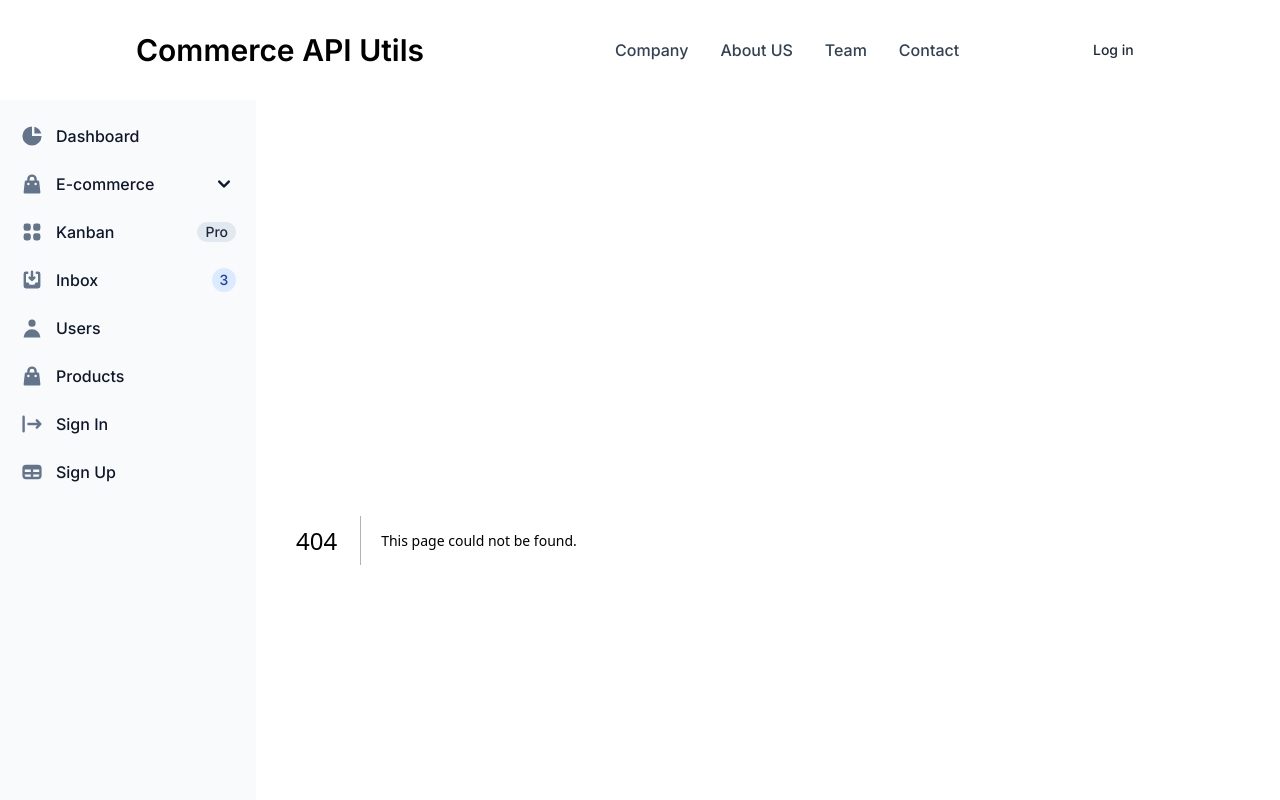
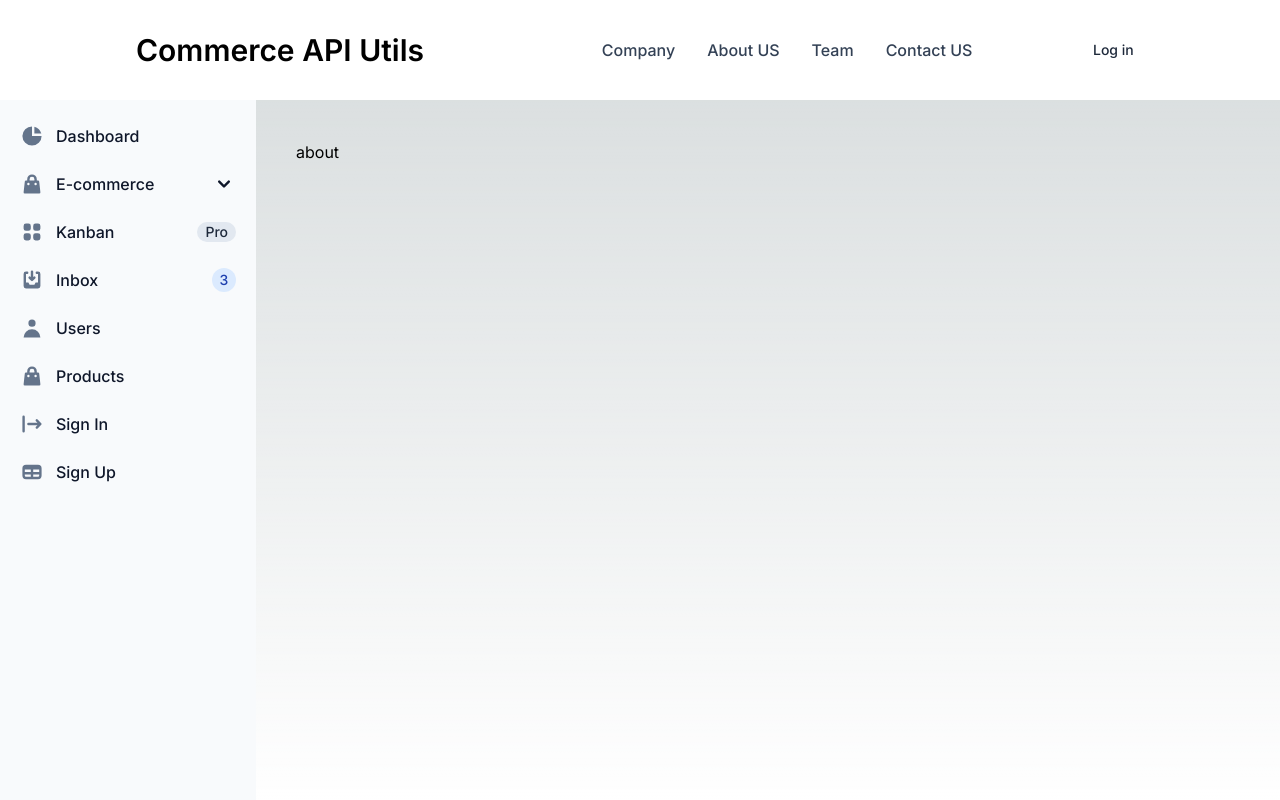
Before and after one commit to Vikram-VN/occ-api-utils, a Next.js app: page /about in a window 1280 px wide. Before the commit this address had no page. Shown: the top 800 px of the page. Built offline with nearby package versions, Linux system fonts and the light colour scheme.

Commit message:
added static pages

```diff
--- /dev/null
+++ b/app/about/page.js
@@ -0,0 +1,7 @@
+import Image from 'next/image'
+
+export default function Home() {
+  return (
+    <p>about</p>
+  )
+}
--- /dev/null
+++ b/app/company/page.js
@@ -0,0 +1,7 @@
+import Image from 'next/image'
+
+export default function Home() {
+  return (
+    <p>company</p>
+  )
+}
--- a/app/components/header.jsx
+++ b/app/components/header.jsx
@@ -26,16 +26,16 @@ const Header = () => {
                 <Link href="#" className="block py-2 pr-4 pl-3 text-white rounded bg-primary-700 lg:bg-transparent lg:text-primary-700 lg:p-0 dark:text-white" aria-current="page">Home</Link>
               </li>
               <li>
-                <Link href="#" className="block py-2 pr-4 pl-3 text-slate-700 border-b border-slate-100 hover:bg-slate-50 lg:hover:bg-transparent lg:border-0 lg:hover:text-primary-700 lg:p-0 dark:text-slate-400 lg:dark:hover:text-white dark:hover:bg-slate-700 dark:hover:text-white lg:dark:hover:bg-transparent dark:border-slate-700">Company</Link>
+                <Link href="company" className="block py-2 pr-4 pl-3 text-slate-700 border-b border-slate-100 hover:bg-slate-50 lg:hover:bg-transparent lg:border-0 lg:hover:text-primary-700 lg:p-0 dark:text-slate-400 lg:dark:hover:text-white dark:hover:bg-slate-700 dark:hover:text-white lg:dark:hover:bg-transparent dark:border-slate-700">Company</Link>
               </li>
               <li>
-                <Link href="#" className="block py-2 pr-4 pl-3 text-slate-700 border-b border-slate-100 hover:bg-slate-50 lg:hover:bg-transparent lg:border-0 lg:hover:text-primary-700 lg:p-0 dark:text-slate-400 lg:dark:hover:text-white dark:hover:bg-slate-700 dark:hover:text-white lg:dark:hover:bg-transparent dark:border-slate-700">About US</Link>
+                <Link href="about" className="block py-2 pr-4 pl-3 text-slate-700 border-b border-slate-100 hover:bg-slate-50 lg:hover:bg-transparent lg:border-0 lg:hover:text-primary-700 lg:p-0 dark:text-slate-400 lg:dark:hover:text-white dark:hover:bg-slate-700 dark:hover:text-white lg:dark:hover:bg-transparent dark:border-slate-700">About US</Link>
               </li>
               <li>
-                <Link href="#" className="block py-2 pr-4 pl-3 text-slate-700 border-b border-slate-100 hover:bg-slate-50 lg:hover:bg-transparent lg:border-0 lg:hover:text-primary-700 lg:p-0 dark:text-slate-400 lg:dark:hover:text-white dark:hover:bg-slate-700 dark:hover:text-white lg:dark:hover:bg-transparent dark:border-slate-700">Team</Link>
+                <Link href="team" className="block py-2 pr-4 pl-3 text-slate-700 border-b border-slate-100 hover:bg-slate-50 lg:hover:bg-transparent lg:border-0 lg:hover:text-primary-700 lg:p-0 dark:text-slate-400 lg:dark:hover:text-white dark:hover:bg-slate-700 dark:hover:text-white lg:dark:hover:bg-transparent dark:border-slate-700">Team</Link>
               </li>
               <li>
-                <Link href="#" className="block py-2 pr-4 pl-3 text-slate-700 border-b border-slate-100 hover:bg-slate-50 lg:hover:bg-transparent lg:border-0 lg:hover:text-primary-700 lg:p-0 dark:text-slate-400 lg:dark:hover:text-white dark:hover:bg-slate-700 dark:hover:text-white lg:dark:hover:bg-transparent dark:border-slate-700">Contact</Link>
+                <Link href="contact" className="block py-2 pr-4 pl-3 text-slate-700 border-b border-slate-100 hover:bg-slate-50 lg:hover:bg-transparent lg:border-0 lg:hover:text-primary-700 lg:p-0 dark:text-slate-400 lg:dark:hover:text-white dark:hover:bg-slate-700 dark:hover:text-white lg:dark:hover:bg-transparent dark:border-slate-700">Contact US</Link>
               </li>
             </ul>
           </div>
--- /dev/null
+++ b/app/contact/page.js
@@ -0,0 +1,7 @@
+import Image from 'next/image'
+
+export default function Home() {
+  return (
+    <p>contacts us</p>
+  )
+}
--- a/app/globals.css
+++ b/app/globals.css
@@ -25,7 +25,3 @@ body {
     )
     rgb(var(--background-start-rgb));
 }
-
-.sideBarHeight {
-  height: 100vh;
-}
--- /dev/null
+++ b/app/team/page.js
@@ -0,0 +1,7 @@
+import Image from 'next/image'
+
+export default function Home() {
+  return (
+    <p>team</p>
+  )
+}
```
